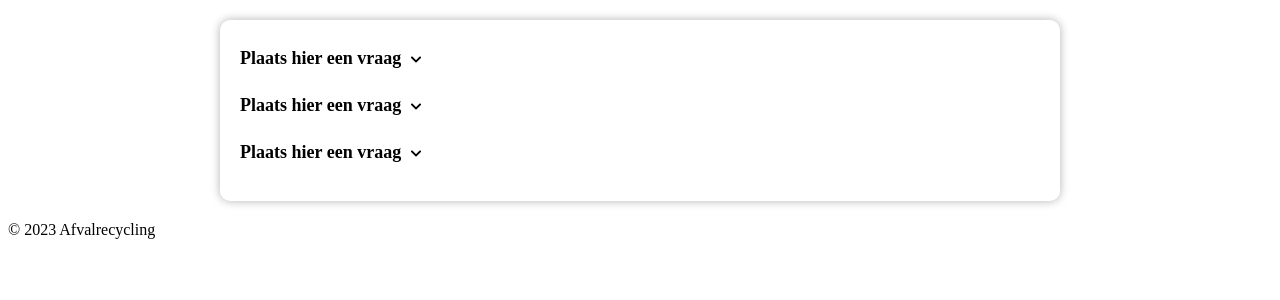
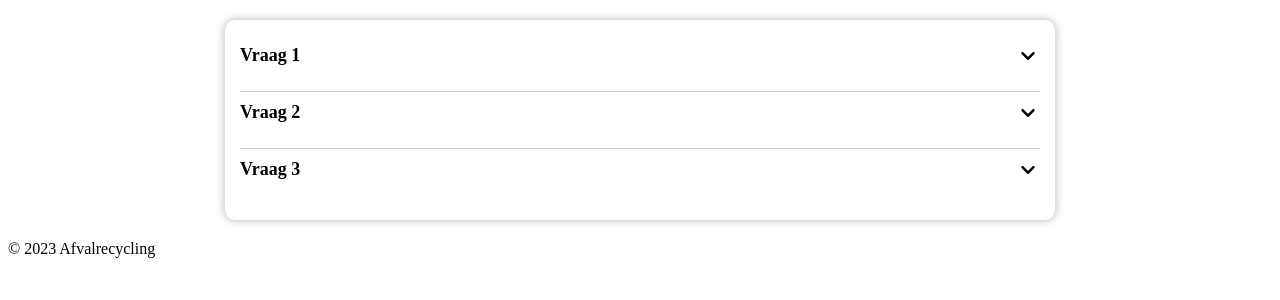
Before and after one commit to kokloler/gooi-het-in-de-bak, a PHP site: page /faq.html in a window 1280 px wide. Shown: the part 316-616 px from the top of the page. Run offline with PHP 8.4, Linux system fonts and the light colour scheme; some libraries are stand-ins or nearby versions.

Commit message:
v-symbool FAQ-pagina

```diff
--- a/faq/faq.css
+++ b/faq/faq.css
@@ -21,36 +21,15 @@ h1 {
         }
     }
 }
+
 .container {
     max-width: 800px;
     margin: 0 auto;
-    padding: 20px;
-}
-.question {
-    font-weight: bold;
-    font-size: 18px;
-    cursor: pointer;
-    margin-bottom: 10px;
-    color: #000000; /* Kleur van de vraagtekst */
-}
-.question:hover {
-    font-size: 18.5px;
-    transition: all 0.2s ease;
-}
-
-.answer {
-    font-size: 16px;
-    display: none;
-    margin-bottom: 15px;
-    color: #333; /* Kleur van het antwoordtekst */
-}
-
-.container {
+    padding: 15px;
     margin: 0 auto; /* Horizontaal centreren op de pagina */
     background-color: #ffffff; /* Achtergrondkleur van de container */
     border-radius: 10px;
     text-align: left;
-    padding: 20px;
     box-shadow: 0 0 10px rgba(0, 0, 0, 0.3); /* Schaduw toevoegen */
     margin-top: 20px; /* Ruimte boven de container toevoegen */
     margin-bottom: 20px; /* Ruimte onder de container toevoegen */
@@ -62,16 +41,46 @@ h1 {
     }
 }
 
-.question i {
-    margin-left: 5px; /* Ruimte tussen de tekst en het symbool toevoegen */
-    font-size: 12px; /* Pas de grootte van het symbool aan */
-}
-.faq-item {
-    justify-content: space-between;
-    padding: 8px 0;
+.faq {
+    margin-bottom: 20px;
+    border-top: 1px solid #ccc; /* Voeg een grijze bovenste scheidingslijn toe */
+    padding-top: 10px; /* Ruimte boven de vraag */
 }
 
+.faq:first-child {
+    border-top: none; /* Verwijder de bovenste scheidingslijn voor de eerste vraag */
+}
 
-.question-toggle {
+.faq-question {
+    display: flex;
+    justify-content: space-between;
+    align-items: center;
     cursor: pointer;
+    padding-bottom: 5px;
 }
+
+.faq-question h2 {
+    margin: 0;
+    font-size: 18px; /* Pas de lettergrootte van de vraagtekst aan */
+}
+
+.faq-answer {
+    display: none;
+    background-color: #fff;
+    padding: 10px;
+}
+
+.faq.active .faq-answer {
+    display: block;
+}
+
+.faq-question i {
+    margin-right: 5px; /* Pas de rechtermarge van het "v"-symbool aan */
+}
+.faq-question i {
+    transition: transform 0.3s; /* Voeg een overgang toe voor soepele animatie */
+}
+
+.faq.active .faq-question i {
+    transform: rotate(180deg); /* Draai het "v"-symbool omhoog (180 graden) */
+}
--- a/faq/faq.html
+++ b/faq/faq.html
@@ -31,23 +31,43 @@
         <h1>Frequently Asked Questions</h1>
     </header>
     <main>
-    <div class="container">
-        <div class="faq-item">
-            <div class="question">Plaats hier een vraag <i class="fas fa-chevron-down"></i></div>
-            <div class="answer">Plaats hier het antwoord</div>
+        <div class="container">
+            <div class="faq">
+                <div class="faq-question">
+                    <h2>Vraag 1</h2>
+                    <i class="fas fa-chevron-down"></i>
+                </div>
+                <div class="faq-answer">
+                    <p>Dit is het antwoord op vraag 1.</p>
+                </div>
+            </div>
+
+            <div class="faq">
+                <div class="faq-question">
+                    <h2>Vraag 2</h2>
+                    <i class="fas fa-chevron-down"></i>
+                </div>
+                <div class="faq-answer">
+                    <p>Dit is het antwoord op vraag 2.</p>
+                </div>
+            </div>
+
+            <div class="faq">
+                <div class="faq-question">
+                    <h2>Vraag 3</h2>
+                    <i class="fas fa-chevron-down"></i>
+                </div>
+                <div class="faq-answer">
+                    <p>Dit is het antwoord op vraag 3.</p>
+                </div>
+            </div>
+
+            <!-- Voeg meer vragen en antwoorden toe zoals hierboven -->
+
         </div>
-        <div class="faq-item">
-            <div class="question">Plaats hier een vraag <i class="fas fa-chevron-down"></i></div>
-            <div class="answer">Plaats hier het antwoord</div>
-        </div>
-        <div class="faq-item">
-            <div class="question">Plaats hier een vraag <i class="fas fa-chevron-down"></i></div>
-            <div class="answer">Plaats hier het antwoord</div>
-        </div>
-        <!-- Add more FAQ items as needed -->
-    </div>
+
+        <script src="faq.js"></script>
     </main>
-    <script src="faq.js"></script>
 
     <footer>
         <div class = "footer">&copy; 2023 Afvalrecycling </div>
--- a/faq/faq.js
+++ b/faq/faq.js
@@ -1,8 +1,29 @@
-const questions = document.querySelectorAll('.question');
+document.addEventListener("DOMContentLoaded", function () {
+    const faqQuestions = document.querySelectorAll(".faq-question");
 
-        questions.forEach(question => {
-            question.addEventListener('click', () => {
-                const answer = question.nextElementSibling;
-                answer.style.display = answer.style.display === 'block' ? 'none' : 'block';
+    faqQuestions.forEach((faqQuestion) => {
+        faqQuestion.addEventListener("click", function () {
+            const faqAnswer = this.nextElementSibling;
+            const icon = this.querySelector("i");
+            const allFaqs = document.querySelectorAll(".faq");
+
+            allFaqs.forEach((faq) => {
+                if (faq !== this.parentElement) {
+                    faq.classList.remove("active");
+                    const faqIcon = faq.querySelector("i");
+                    if (faqIcon.classList.contains("rotate-up")) {
+                        faqIcon.classList.remove("rotate-up");
+                    }
+                }
             });
+
+            this.parentElement.classList.toggle("active");
+
+            if (icon.classList.contains("rotate-up")) {
+                icon.classList.remove("rotate-up");
+            } else {
+                icon.classList.add("rotate-up");
+            }
         });
+    });
+});
```
